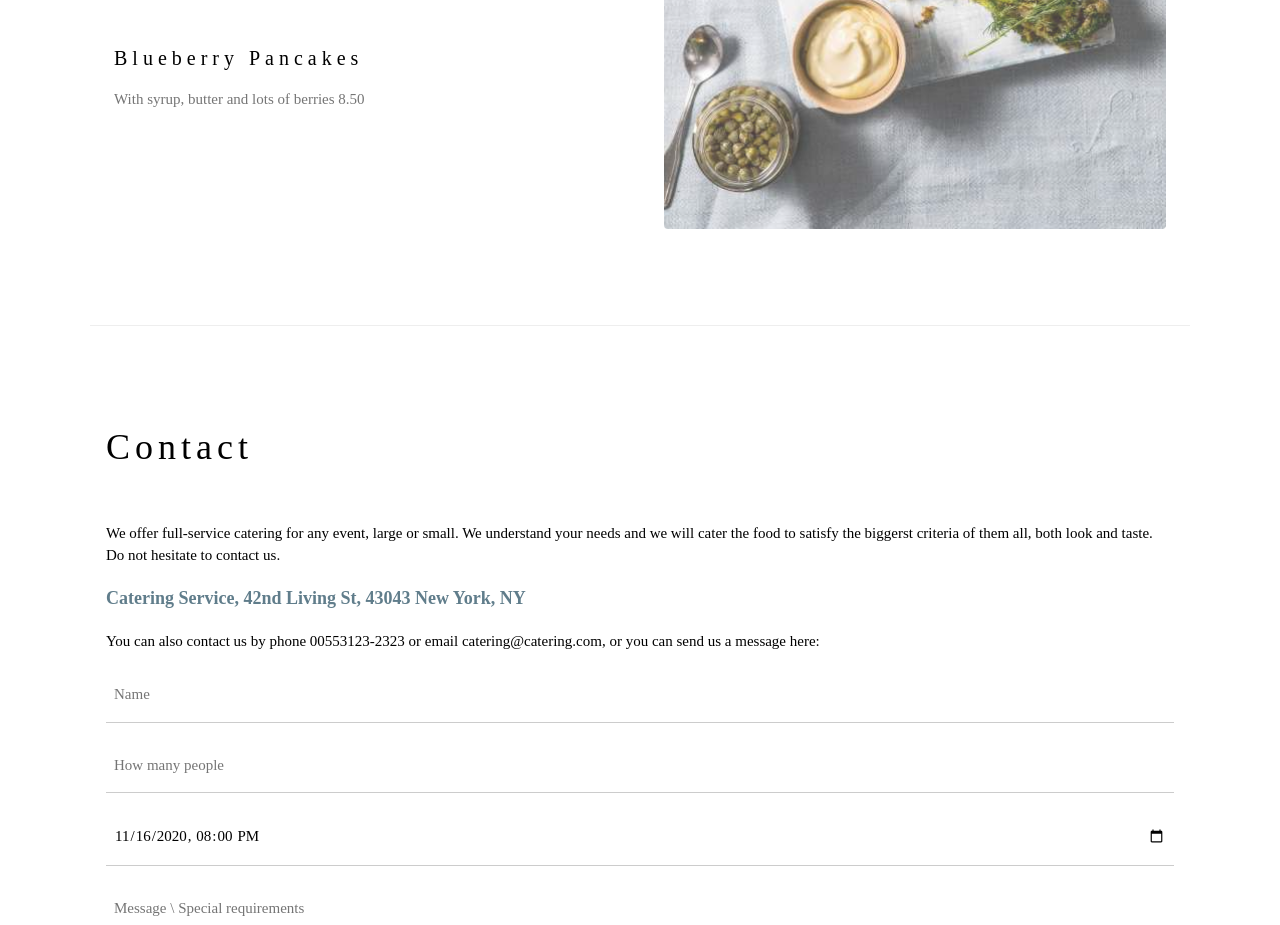
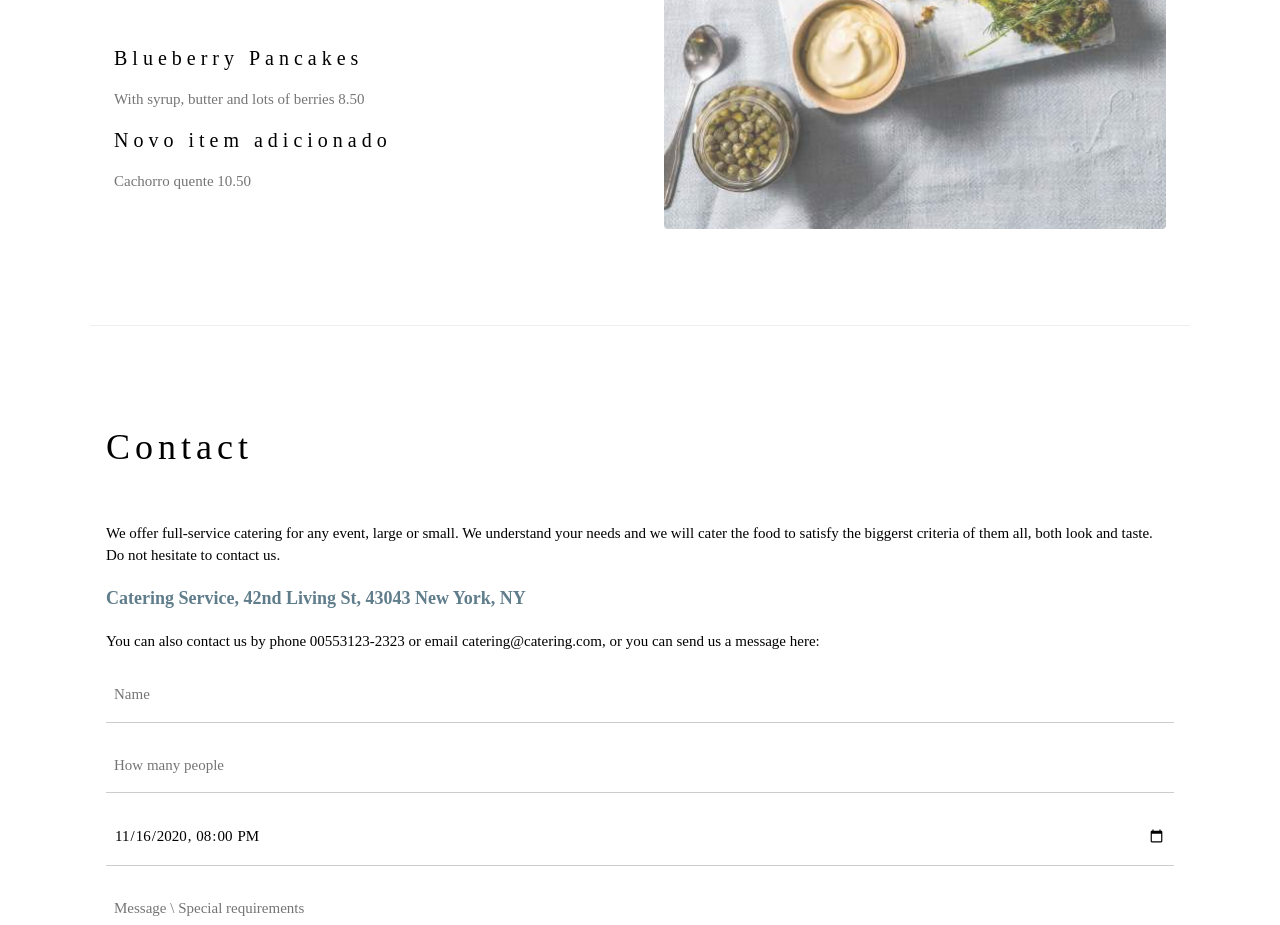
Before and after one commit to KleberAlbuquerque/mywebsite, a plain HTML site: page index.html in a window 1280 px wide. Shown: the part 2060-2985 px from the top of the page. Drawn offline with nearby package versions, Linux system fonts and the light colour scheme.

Commit message:
Adicionado um novo item - Cachorro quente

```diff
--- a/index.html
+++ b/index.html
@@ -74,6 +74,9 @@ h1, h2, h3, h4, h5, h6 {
 
       <h4>Blueberry Pancakes</h4>
       <p class="w3-text-grey">With syrup, butter and lots of berries 8.50</p>
+
+      <h4>Novo item adicionado</h4>
+      <p class="w3-text-grey">Cachorro quente 10.50</p>
     </div>
 
     <div class="w3-col l6 w3-padding-large">
```
